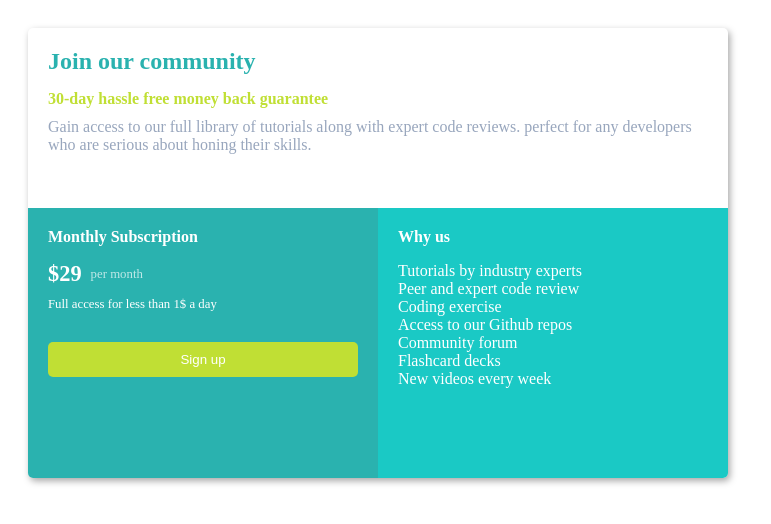
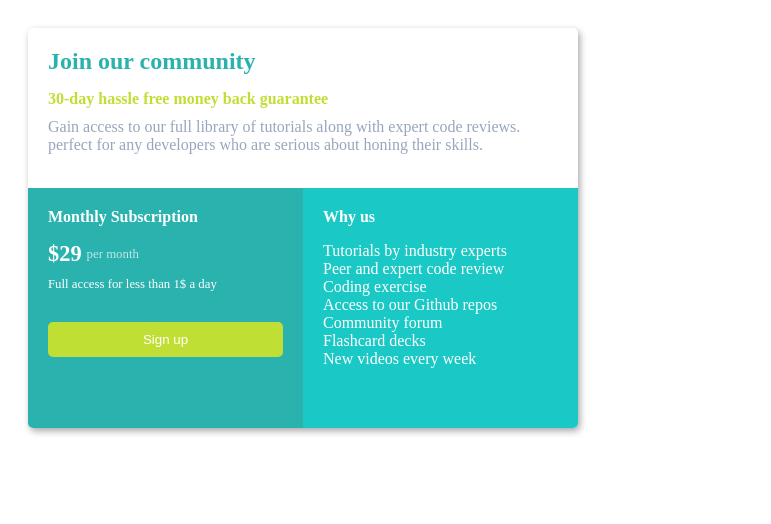
Before and after one commit to alexkasema/pricing-card-frontend-mentor-challenge, a plain HTML site: page index.html in a window 1280 px wide. Shown: the whole page, without its empty margins (0-771 px from the left). Drawn offline with Linux system fonts and the light colour scheme.

Commit message:
Update pricing_grid.css to set display flex

```diff
--- a/pricing_grid.css
+++ b/pricing_grid.css
@@ -17,8 +17,6 @@ h2, h4, p {
 
 
 #card{
-    width: 700px;
-    height: 450px;
     box-shadow: 2px 3px 7px 0px rgba(0, 0, 0, 0.35);
     border-radius: 5px;
     overflow: hidden;
@@ -32,24 +30,23 @@ h2, h4, p {
 }
 
 #bottom-section {
+    display: flex;
+    flex-direction: column;
     width: 100%;
     height: 60%;
     color: white;
 }
 
 #bottom-left-section{
-    display: inline-block;
-    width: 50%;
+
+    flex-basis: 50%;
     height: 100%;
-    vertical-align: top;
     background-color: #2ab2af;
     padding: 20px;
 }
 #bottom-right-section{
-    display: inline-block;
-    width: 50%;
+    flex-basis: 50%;
     height: 100%;
-    vertical-align: top;
     background-color: #1ac9c5;
     padding: 20px;
 }
@@ -97,23 +94,40 @@ button:hover{
     margin-bottom: 30px;
 }
 
-#price, #price-frequency {
-    display: inline-block;
+#price-container {
+    display: flex;
+    align-items: center;
+    margin-bottom: 10px;
 }
 
 #price-frequency {
-    position: relative;
-    top: -3px;
+
     font-size: 0.8rem;
     opacity: 0.7;
     margin-left: 5px;
 }
 
-#price-container {
-    margin-bottom: 10px;
-}
+
 
 ul {
     padding: 0;
     list-style: none;
 }
+
+@media (min-width: 576px) {
+    #card {
+        width: 550px;
+        height: 400px;
+    }
+    #bottom-section {
+        flex-direction: row;
+    }
+}
+
+/* @media (max-width: 730px) {
+    #bottom-left-section, #bottom-right-section, #card {
+        width: 100%;
+        height: auto;
+    }
+
+} */
```
